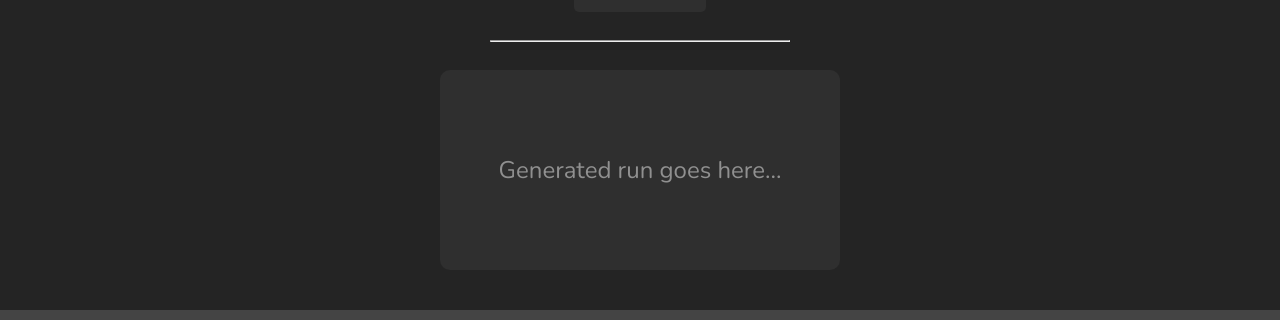
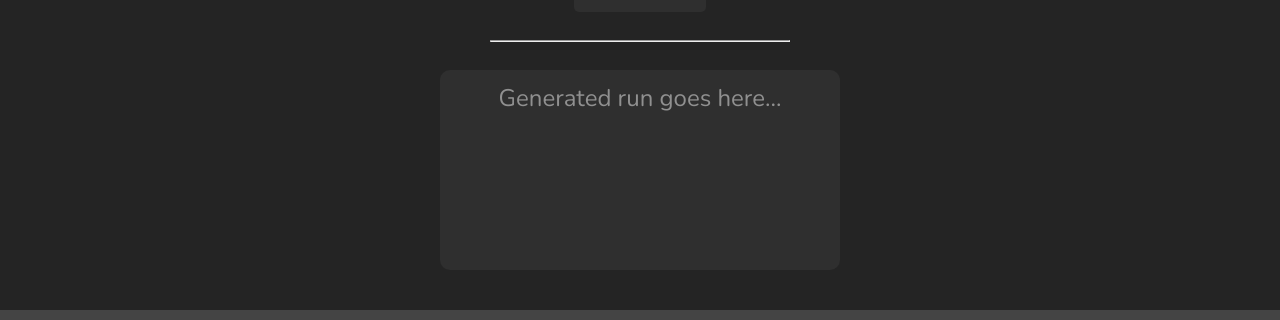
Before and after one commit to elox5/evades-runs, a Svelte app: page / in a window 1280 px wide. Shown: the part 431-751 px from the top of the page. Built offline with nearby package versions, Linux system fonts and the light colour scheme.

Commit message:
Add map generation functionality

```diff
--- a/src/App.svelte
+++ b/src/App.svelte
@@ -7,31 +7,83 @@
         HeroSettings,
         MapSettings,
     } from "./lib/settings";
+    import { maps } from "./data/maps";
+    import type { MapData } from "./data/maps";
 
     let generationSettings: GenerationSettings;
     let mapSettings: MapSettings;
     let heroSettings: HeroSettings;
 
+    let map: MapData;
     let list: string[] = [];
+
+    let notGenerated: boolean = true;
+    let generateNothing: boolean = false;
+
+    function generate() {
+        notGenerated = false;
+
+        if (!mapSettings.generateMap && !heroSettings.generateHeroes) {
+            generateNothing = true;
+            return;
+        }
+
+        generateNothing = false;
+
+        if (mapSettings.generateMap) {
+            generateMap();
+        }
+    }
+
+    function generateMap() {
+        let availableMaps = maps
+            .filter(
+                (map) => mapSettings.bannedMaps.indexOf(map.short_name) === -1,
+            )
+            .filter((map) => !map.hard || mapSettings.includeHardMaps)
+            .filter(
+                (map) =>
+                    map.vp >= mapSettings.minVp && map.vp <= mapSettings.maxVp,
+            )
+            .filter(
+                (map) =>
+                    map.area_count >= mapSettings.minAreas &&
+                    map.area_count <= mapSettings.maxAreas,
+            );
+
+        map = availableMaps[Math.floor(Math.random() * availableMaps.length)];
+    }
 </script>
 
 <header>
     <h1 class="title">Evades Runs Generator</h1>
 </header>
 <main>
-  <Settings bind:mapSettings></Settings>
-  <Button>Generate!</Button>
+    <Settings bind:mapSettings bind:heroSettings bind:generationSettings
+    ></Settings>
+    <Button onClick={generate}>Generate!</Button>
     <hr />
-  <ListDisplay {list}></ListDisplay>
+
+    <div class="display">
+        {#if notGenerated}
+            <span class="placeholder">Generated run goes here...</span>
+        {:else if generateNothing}
+            <span class="placeholder">What did you expect to happen?</span>
+        {:else}
+            <h3>{map.name}</h3>
+        {/if}
+    </div>
 </main>
 <footer>
     <p>
-    Made by <a class="elox" href="https://github.com/elox5" target="_blank"
-      >elOx</a
-    >
+        Made by
+        <a class="elox" href="https://github.com/elox5" target="_blank">
+            elOx
+        </a>
         and
-    <a class="bonsix" href="https://github.com/bonsix" target="_blank">Bonsix</a
-    >
+        <a class="bonsix" href="https://github.com/bonsix" target="_blank">
+            Bonsix
+        </a>
     </p>
     <p>
         <a class="evades" href="https://evades.io" target="_blank">evades.io</a>
@@ -76,6 +128,33 @@
         }
     }
 
+    .display {
+        width: 400px;
+        min-height: 200px;
+
+        font-size: 1.5rem;
+
+        display: flex;
+        flex-direction: column;
+
+        background-color: var(--element-bg-color);
+        border-radius: 10px;
+        padding: 10px;
+
+        display: flex;
+        flex-direction: column;
+        justify-content: start;
+        align-items: center;
+    }
+
+    .display h3 {
+        font-size: 1.4rem;
+    }
+
+    .placeholder {
+        color: #ffffff77;
+    }
+
     a {
         text-decoration: none;
         font-weight: bold;
--- a/src/data/maps.ts
+++ b/src/data/maps.ts
@@ -51,7 +51,7 @@ export const maps: MapData[] = [
   { short_name: "dd2", name: "Dusty Depths", vp: 8, area_count: 20, hard: false },
 ];
 
-interface MapData {
+export interface MapData {
   short_name: string;
   name: string;
   vp: number;
--- a/src/lib/Button.svelte
+++ b/src/lib/Button.svelte
@@ -1,7 +1,8 @@
 <script lang="ts">
+    export let onClick: () => void = () => {};
 </script>
 
-<button>
+<button on:click={onClick}>
     <slot />
 </button>
 
--- a/src/lib/ListDisplay.svelte
+++ b/src/lib/ListDisplay.svelte
@@ -1,9 +1,16 @@
 <script lang="ts">
+    import type { MapData } from "../data/maps";
+
+    export let map: MapData;
     export let list: string[];
+    export let generateNothing: boolean;
 </script>
 
+<div class="element">
     <div class="list">
-    {#if list.length === 0}
+        {#if generateNothing}
+            <div class="placeholder">What did you expect to happen?</div>
+        {:else if list.length === 0}
             <div class="placeholder">Generated run goes here...</div>
         {:else}
             {#each list as item, index}
@@ -14,6 +21,7 @@
                 {/if}
             {/each}
         {/if}
+    </div>
 </div>
 
 <style>
--- a/src/lib/Settings.svelte
+++ b/src/lib/Settings.svelte
@@ -1,7 +1,12 @@
 <script lang="ts">
     import RangeSlider from "svelte-range-slider-pips";
     import { maps } from "../data/maps";
-    import type { HeroSettings, MapSettings } from "./settings";
+    import type {
+        GenerationSettings,
+        HeroSettings,
+        MapSettings,
+        PlayerSettings,
+    } from "./settings";
 
     export let mapSettings: MapSettings = {
         generateMap: true,
@@ -20,13 +25,28 @@
         players: [],
     };
 
+    export let generationSettings: GenerationSettings = {
+        count: 1,
+        uniqueMaps: false,
+    };
+
     let heroCount = [1];
+
+    $: if (heroCount) {
+        heroSettings.players = [];
+        for (let i = 0; i < heroCount[0]; i++) {
+            let player: PlayerSettings = {
+                bannedHeroes: [],
+            };
+            heroSettings.players.push(player);
+        }
+    }
 
     let availableMaps = maps;
     $: availableMaps = maps.filter((map) => !map.hard || includeHardMaps);
 
     let vpSliderAvailableMaps = maps;
-    $: vpSliderAvailableMaps = maps.filter(
+    $: vpSliderAvailableMaps = availableMaps.filter(
         (map) =>
             map.area_count <= areaValues[areaRange[1]] &&
             map.area_count >= areaValues[areaRange[0]],
@@ -155,6 +175,7 @@
                     <RangeSlider
                         min={1}
                         max={10}
+                        range="min"
                         pips
                         pushy
                         springValues={{ stiffness: 1, damping: 1 }}
--- a/src/lib/settings.ts
+++ b/src/lib/settings.ts
@@ -1,7 +1,7 @@
 import type { Hero } from "../data/heroes";
 
 export interface GenerationSettings {
-    repeat: number;
+    count: number;
     uniqueMaps: boolean;
 }
 
```
Lines whose indentation alone changed are shown as unchanged.
